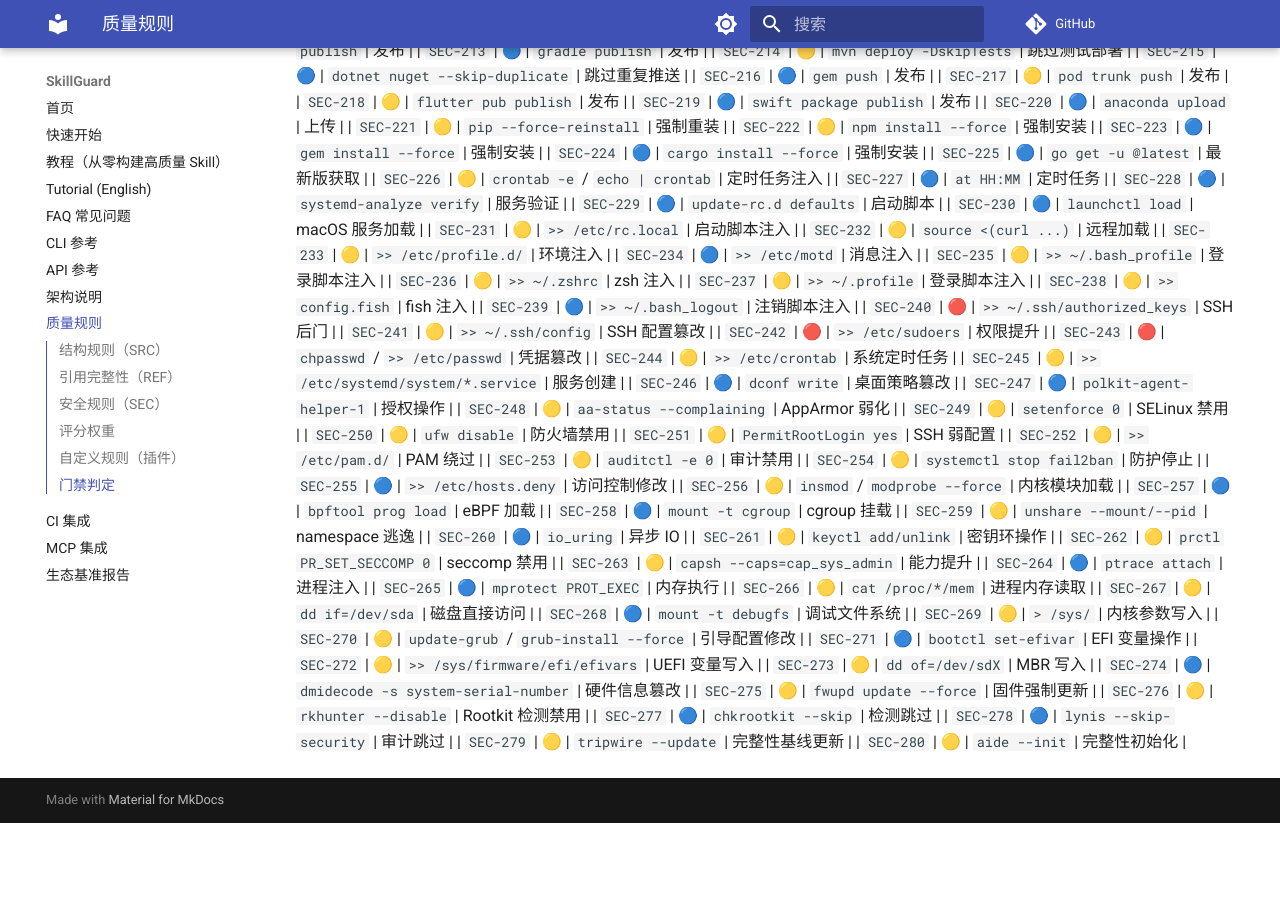
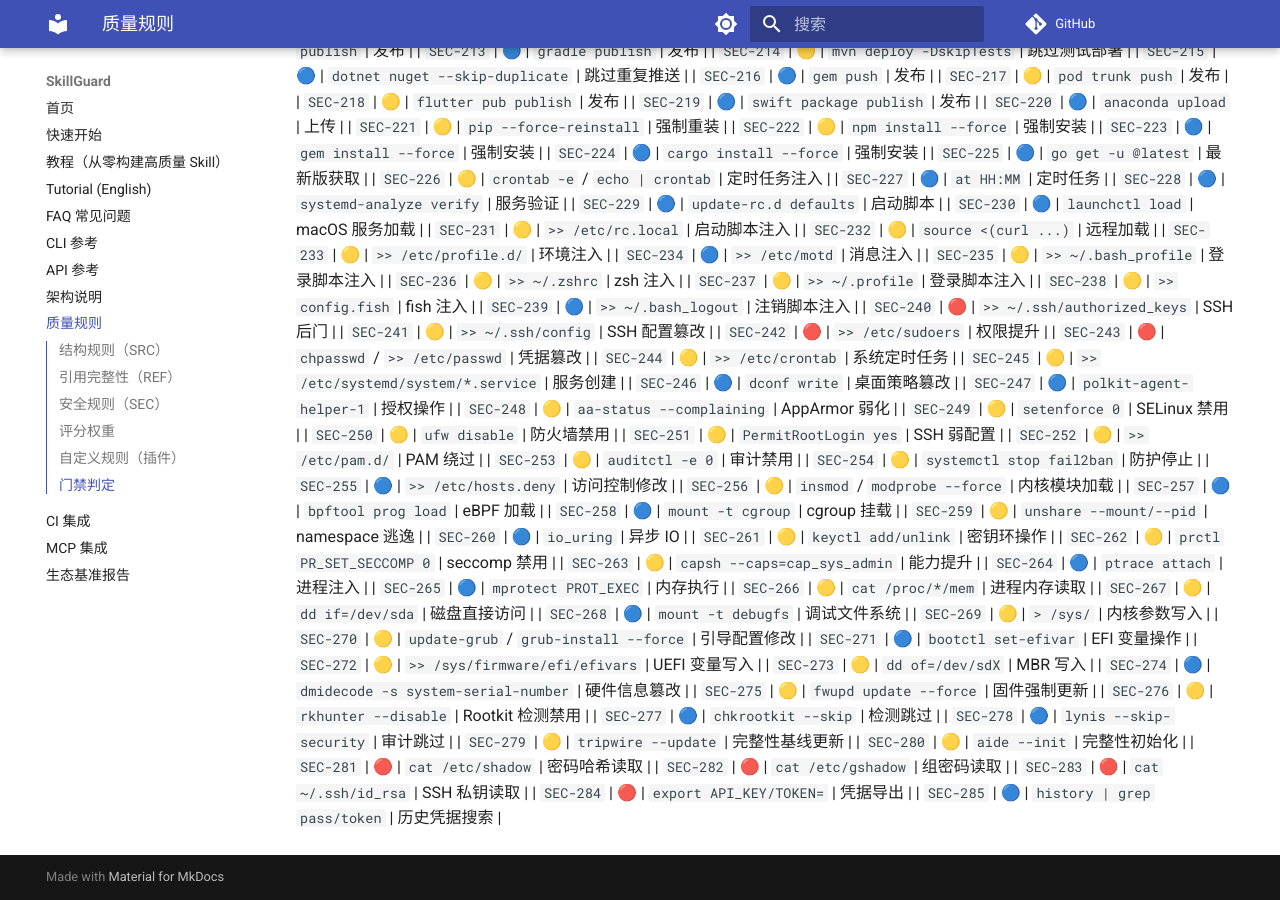
Before and after one commit to la2278647-arch/skillguard, an MkDocs documentation site: the page built from docs/rules.md, in a window 1280 px wide and 900 px high, scrolled down 4800 px. Built offline with MkDocs 1.6.1 and Material for MkDocs 9.7.7, drawn with Linux system fonts in a browser that asks for light colours; comment, search, counter and statistics services are not loaded; before the commit the page ends 5623 px from its top, so only the background shows below that.

Commit message:
docs: sync rule count to 285 + rules.md SEC-281..285

```diff
--- a/docs/rules.md
+++ b/docs/rules.md
@@ -330,3 +330,8 @@ passed = (无 ERROR 检查) 且 (无失败测试) 且 (综合评分 ≥ threshol
 | `SEC-278` | 🔵 | `lynis --skip-security` | 审计跳过 |
 | `SEC-279` | 🟡 | `tripwire --update` | 完整性基线更新 |
 | `SEC-280` | 🟡 | `aide --init` | 完整性初始化 |
+| `SEC-281` | 🔴 | `cat /etc/shadow` | 密码哈希读取 |
+| `SEC-282` | 🔴 | `cat /etc/gshadow` | 组密码读取 |
+| `SEC-283` | 🔴 | `cat ~/.ssh/id_rsa` | SSH 私钥读取 |
+| `SEC-284` | 🔴 | `export API_KEY/TOKEN=` | 凭据导出 |
+| `SEC-285` | 🔵 | `history | grep pass/token` | 历史凭据搜索 |
```
Also changed, not shown: README.en.md (+1 -1 lines), README.md (+1 -1 lines).
